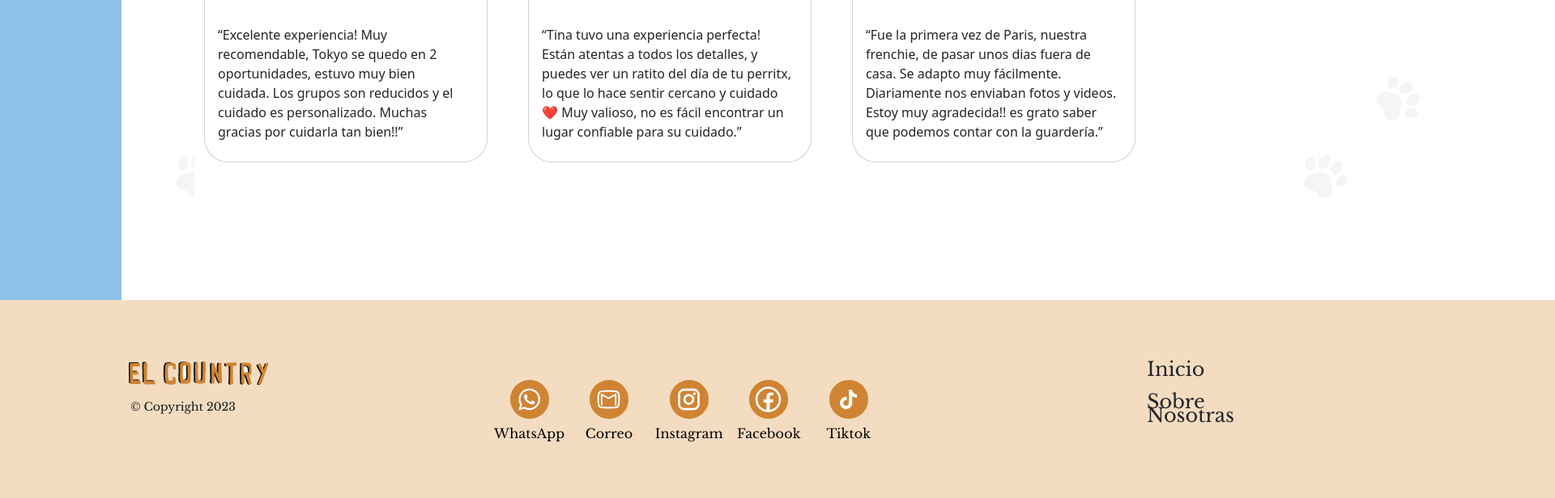
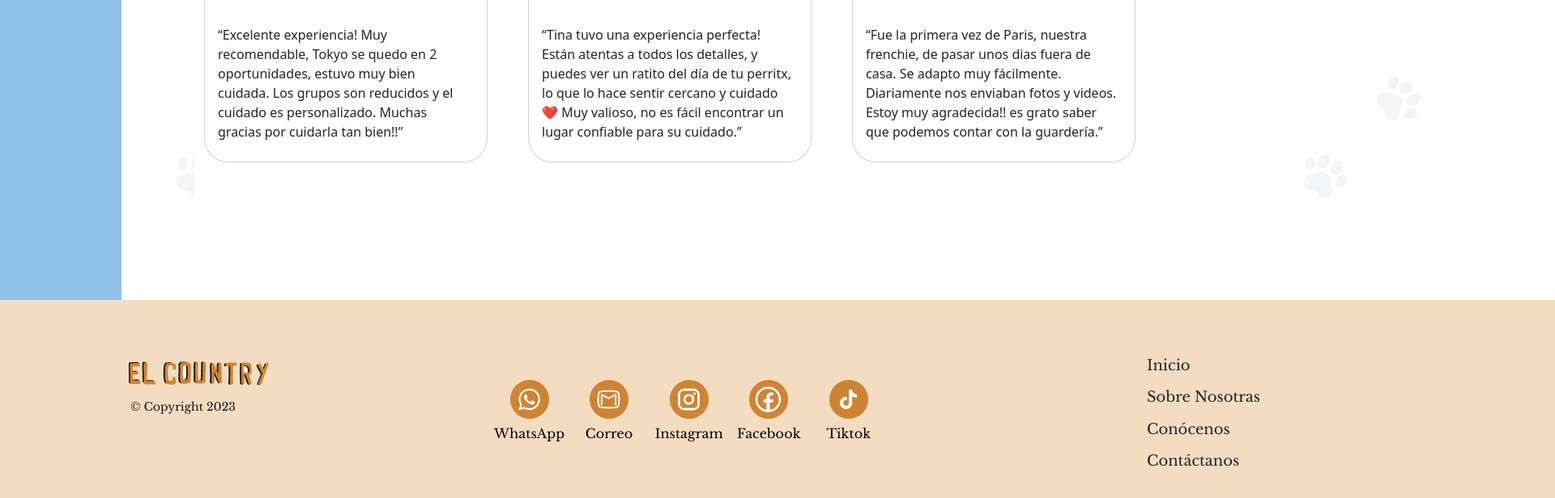
Before and after one commit to JaRafCaPer/guarderia_el_country, a React (Create React App) app: page / in a window 1280 px wide. Shown: the part 1230-1846 px from the top of the page at 81% size, 1920 px wide, since content can reach past the window. Built offline with nearby package versions, Linux system fonts and the light colour scheme.

Commit message:
Cambios de css navbar

```diff
--- a/src/components/NavBar/NavBar.css
+++ b/src/components/NavBar/NavBar.css
@@ -1,4 +1,4 @@
-.nav{
+.nav1{
     width: 1920px;
     height: 110px;
     display: grid;
--- a/src/components/NavBar/NavBar.jsx
+++ b/src/components/NavBar/NavBar.jsx
@@ -15,7 +15,7 @@ const NavBar = () => {
 
     return (
         <>
-        <div className="nav">
+        <div className="nav1">
                 <Navbar expand="md" className="logoT h-20">
                     <div className="containerRow">
                     <div className="logos">
```
